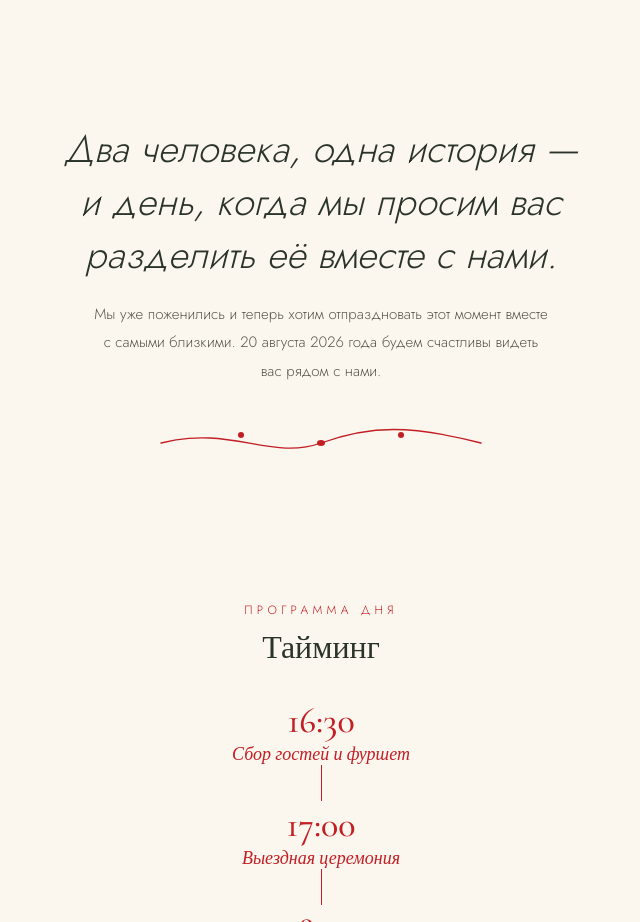
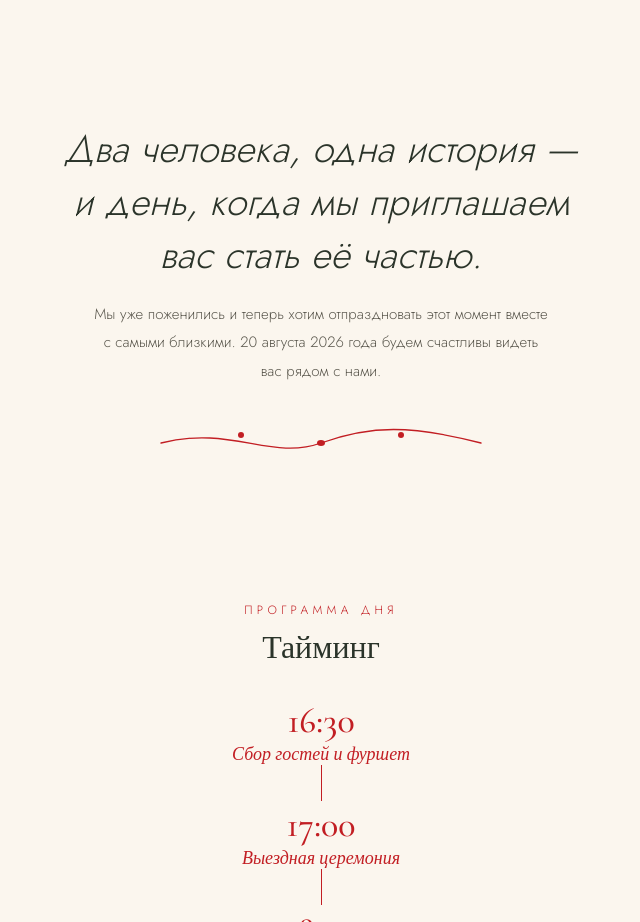
Before and after one commit to denisovnasofa1-alt/SofyaMihail, a plain HTML site: page index.html in a window 1280 px wide. Shown: the part 780-1702 px from the top of the page, without its empty margins (319-959 px from the left). Drawn offline with nearby package versions, Linux system fonts and the light colour scheme.

Commit message:
Update invitation text in index.html

```diff
--- a/index.html
+++ b/index.html
@@ -459,7 +459,7 @@
 <!-- ===================== INTRO ===================== -->
 <section>
   <div class="wrap fade-up">
-    <p class="lede">Два человека, одна история — и день, когда мы просим вас разделить её вместе с нами.</p>
+    <p class="lede">Два человека, одна история — и день, когда мы приглашаем вас стать её частью.</p>
     <p class="sub">Мы уже поженились и теперь хотим отпраздновать этот момент вместе с самыми близкими. 20 августа 2026 года будем счастливы видеть вас рядом с нами.</p>
   </div>
   <svg class="vine" viewBox="0 0 340 44" data-vine>
```
